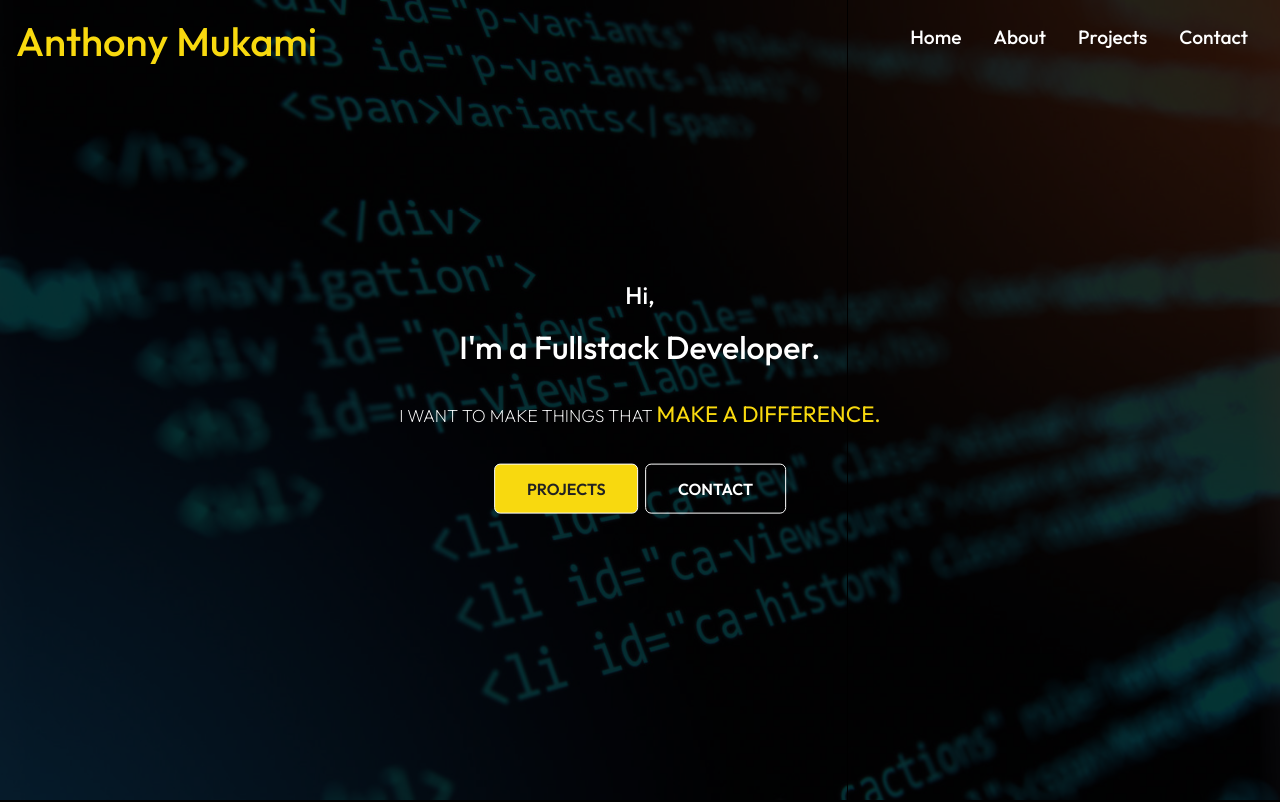
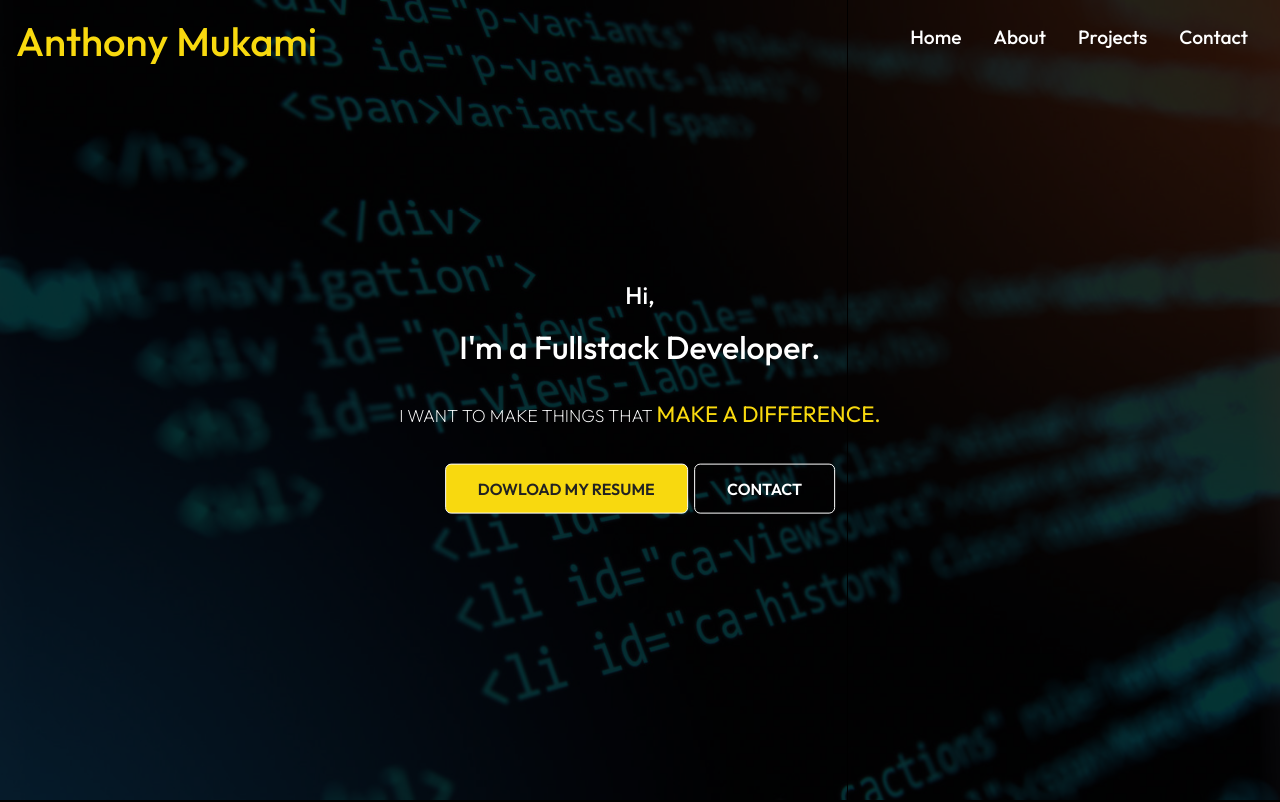
Before and after one commit to toshkruno/my-portfolio, a React (Create React App) app: page / in a window 1280 px wide. Shown: the top 802 px of the page. Built offline with nearby package versions, Linux system fonts and the light colour scheme; a small style sheet from the web is missing; a web font is replaced by a local one.

Commit message:
minor touches

```diff
--- a/src/components/HeroImg.js
+++ b/src/components/HeroImg.js
@@ -34,8 +34,8 @@ const HeroImg = () => {
         <h1>I'm a Fullstack Developer.</h1>
         <p>I want to make things that <span>make a difference.</span></p>
         <div>
-          <Link to="/project" className="btn">
-            Projects
+          <Link to="https://www.dropbox.com/scl/fi/zkago2942ir5u3t7zj6wj/Anthony-k-Mukami.pdf?rlkey=u6lu5xigqp5yspdm4emic95iz&dl=0" className="btn">
+            Dowload my resume
           </Link>
           <Link to="/contact" className="btn btn-light">
             Contact
```
